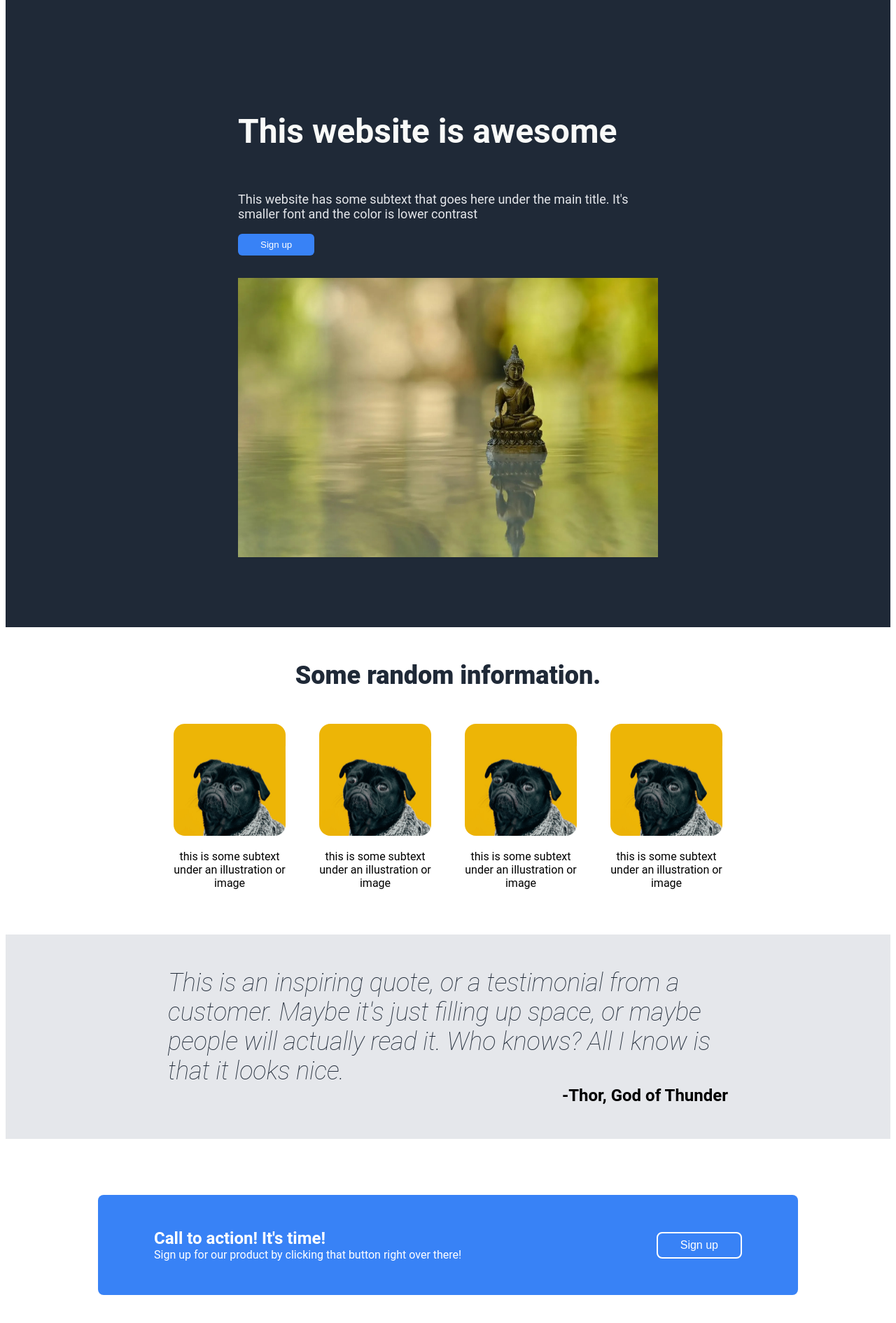
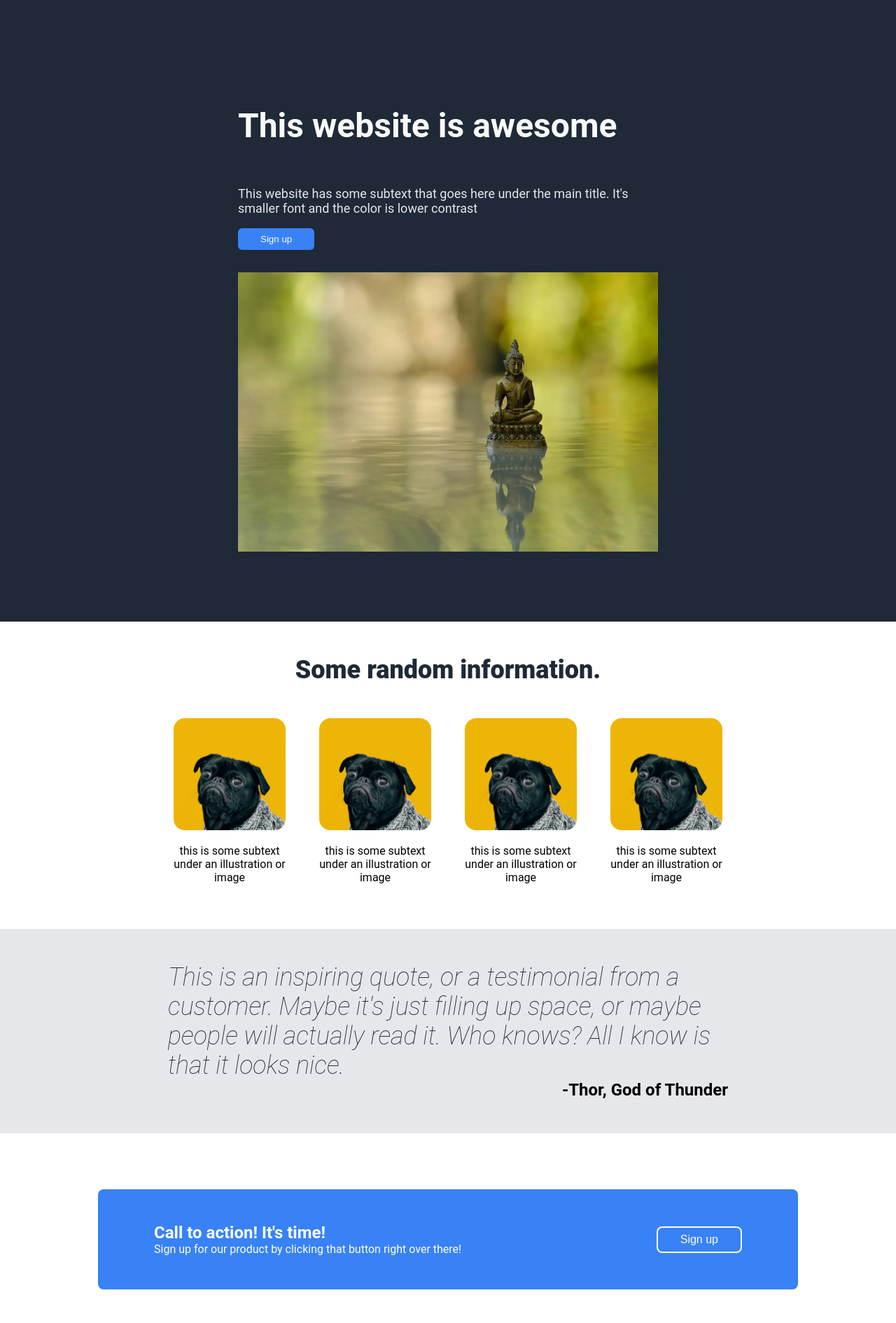
Before and after one commit to Philomath21/landing_page, a plain HTML site: page index.html in a window 1280 px wide. Shown: the part 70-1960 px from the top of the page at 70% size. Drawn offline with Linux system fonts and the light colour scheme.

Commit message:
final fine tuning
- Edited CSS formatting to add proper order and tabs
- changed some minor properties to improve visuals
- removed commented but unnecessary properties

```diff
--- a/styles.css
+++ b/styles.css
@@ -1,9 +1,5 @@
 * {
-    box-sizing: border-box;
-}
-
-a {
-    text-decoration: none;
+    box-sizing:border-box;
 }
 
 body {
@@ -11,6 +7,7 @@ body {
     flex-direction: column;
 
     font-family: Roboto;
+    margin: 0;
 }
 
 header {
@@ -30,12 +27,14 @@ header {
     header ul {
         display: flex;
         gap: 24px;
+
         list-style: none;
         font-size: 18px;
     }
 
         header a {
             color: #E5E7EB;
+            text-decoration: none;
         }
 
 
@@ -55,6 +54,7 @@ header {
     .section-1 div {
         display: flex;
         flex-direction: column;
+        align-items: flex-start;
 
         flex: 0 1 600px;
     }
@@ -75,12 +75,10 @@ header {
             border: 0px;
             border-radius: 6px;
             padding: 8px 32px;
-        align-self: flex-start;
             flex: 0 0 auto;
         }
 
     .section-1 img {
-        /* height: 300px; */
         width: 600px;
     }
 
@@ -104,11 +102,12 @@ header {
 
     .flex-container {
         display: flex;
-        text-align: center;
+        justify-content: center;
         gap: 48px;
         flex-wrap: wrap;
         align-content: center;
-        justify-content: center;
+
+        text-align: center;
     }
 
         .flex-item {
@@ -123,12 +122,14 @@ header {
         }
 
 .section-3 {
+    display: flex;
+    justify-content: center;
+    align-items: center;
+
     background-color: #E5E7EB;
     padding: 48px;
     margin: 0 auto;
-    display: flex;
-    justify-content: center;
-    align-items: center;
+
 }
 
     .section-3 div {
@@ -136,6 +137,7 @@ header {
         flex-direction: column;
         justify-content: center;
         align-items: center;
+
         max-width: 800px;
         margin: 0;
         padding: 0;
@@ -148,7 +150,6 @@ header {
             font-size: 36px;
             font-weight:lighter;
             font-style: italic;
-        /* max-width: 800px; */
         }
 
         .section-3 p {
@@ -161,15 +162,20 @@ header {
 
 
 .section-4 {
-    margin: 80px auto;
-    background-color: #3882f6;
     display: flex;
     justify-content: space-between;
     align-items: center;
     gap: 32px;
+
+    margin: 80px auto;
+    background-color: #3882f6;
     padding: 48px 80px;
     border-radius: 8px;
     max-width: 1000px;
+}
+
+    .section-4 .flex-item {
+        flex: 1 1 auto;
     }
 
         .section-4 h2,
@@ -177,10 +183,6 @@ header {
             margin: 0;
             padding: 0;
             color: white;
-    }
-
-    .section-4 .flex-item {
-        flex: 1 1 auto;
         }
 
     .section-4 button {
```
Lines whose indentation alone changed are shown as unchanged.
